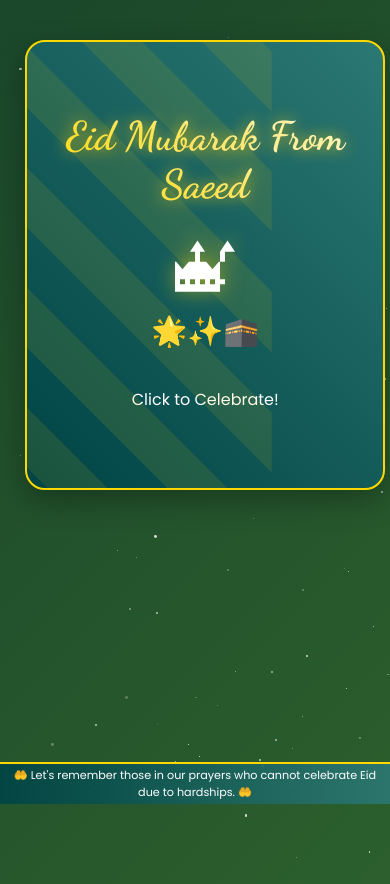
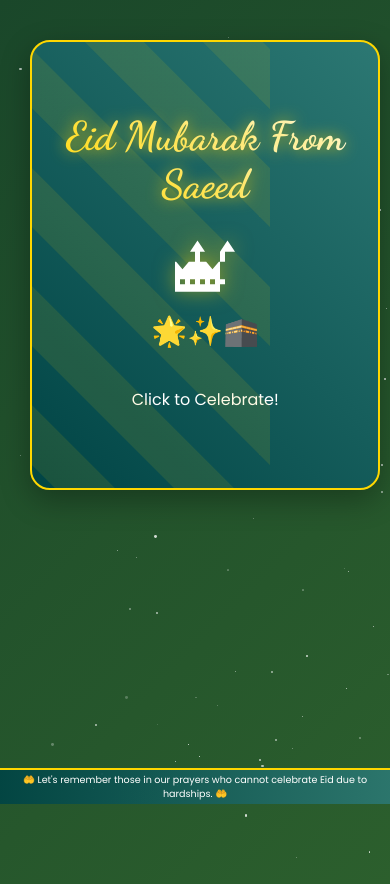
Before and after one commit to Saeed-Hussain/Eid-Mubarak, a plain HTML site: page index.html in a window 390 px wide. Shown: the top 884 px of the page. Drawn offline with Linux system fonts and the light colour scheme.

Commit message:
Update index.html

```diff
--- a/index.html
+++ b/index.html
@@ -246,7 +246,7 @@
             }
         }
 
-        @media (max-width: 480px) {
+        @media (max-width: 490px) {
             body {
                 height: 100vh;
                 width: 95vw;
@@ -257,7 +257,7 @@
             }
 
             .eid-card {
-                width: 360px;
+                width: 350px;
             }
 
             .card-front, .card-back {
@@ -288,7 +288,8 @@
             }
 
             .announcement {
-                font-size: 0.7em;
+                font-size: 0.6em;
+                text-align: center;
                 padding: 3px;
             }
         }
```
